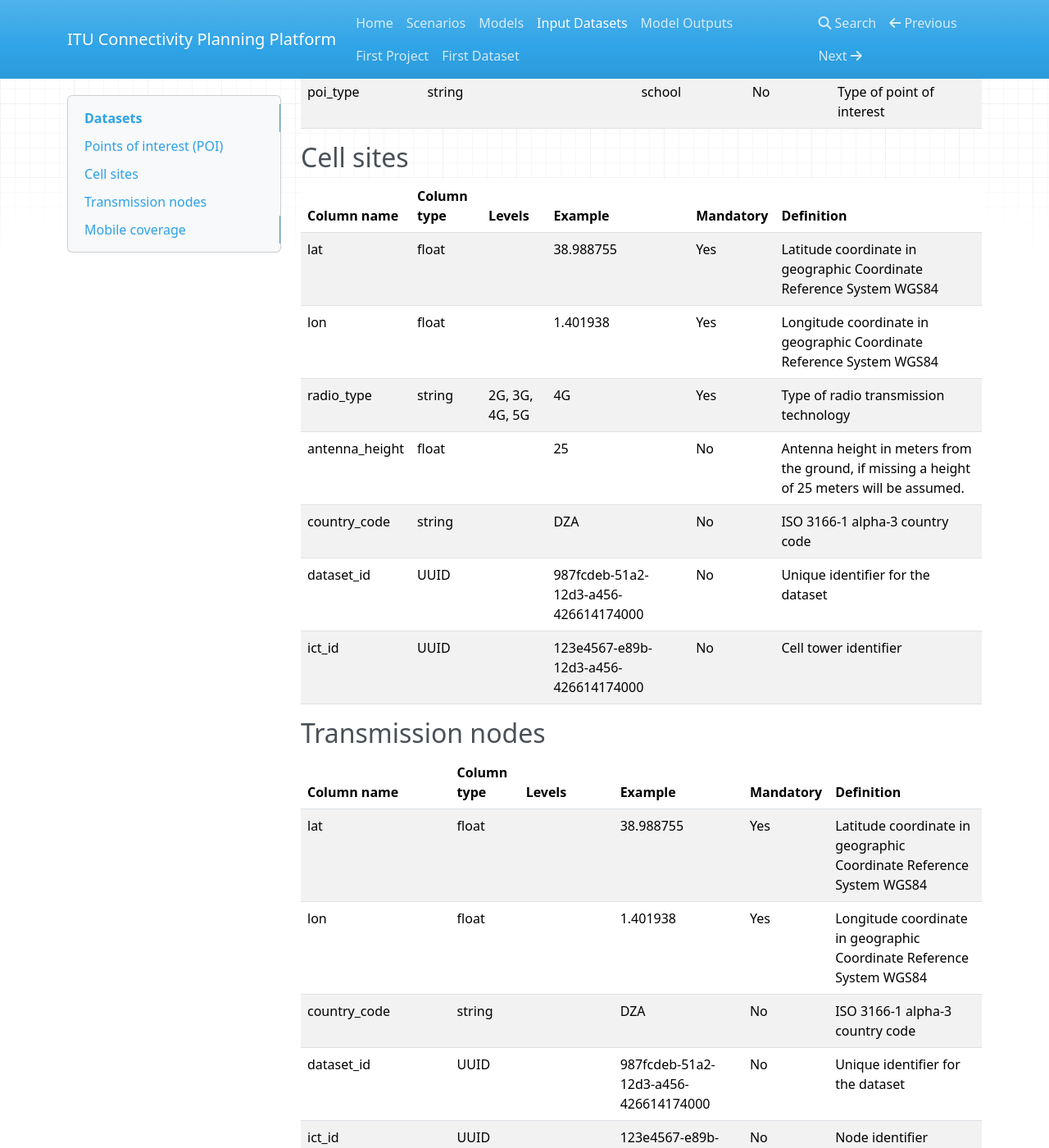
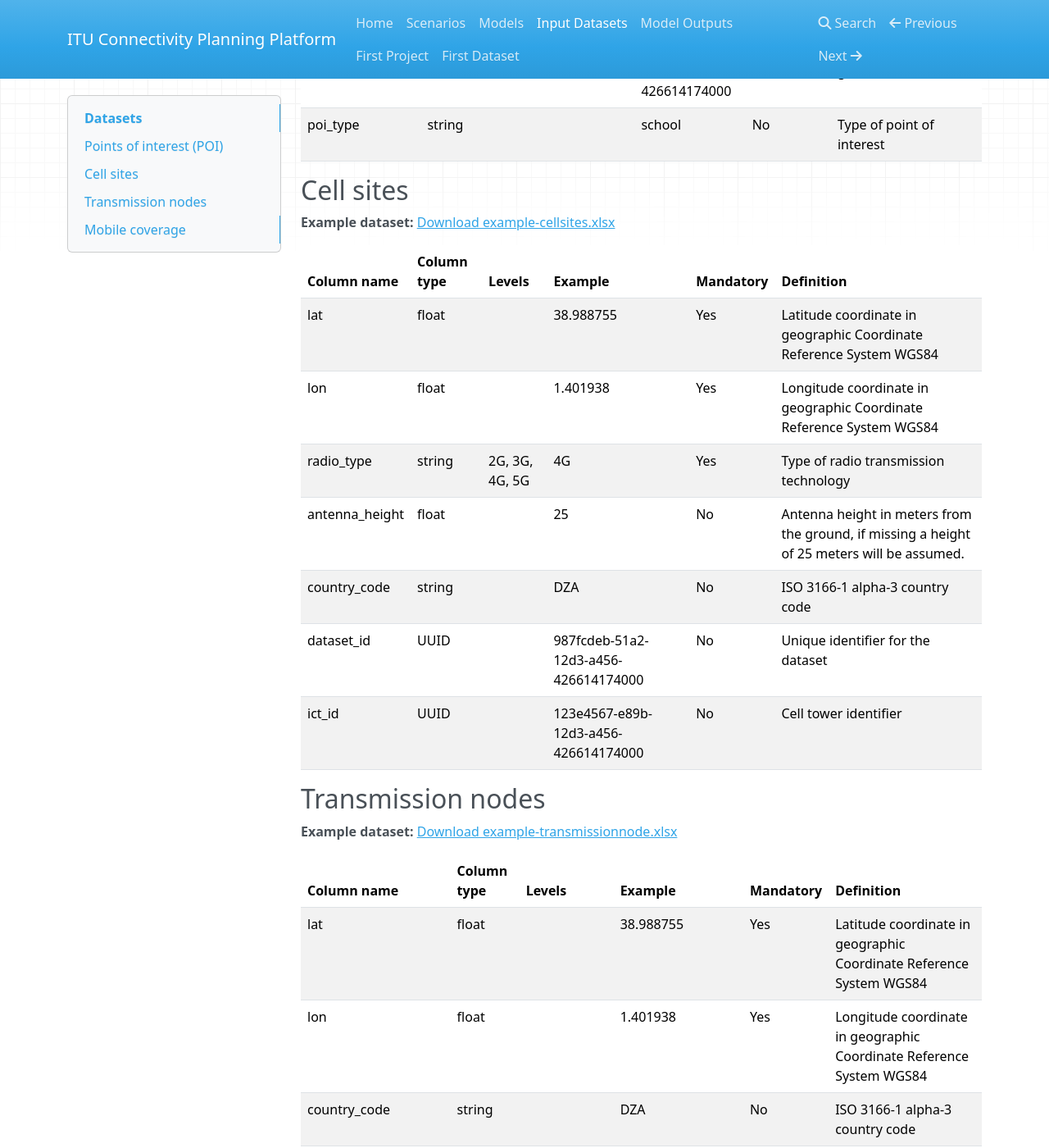
Before and after one commit to FNS-Division/cpp-user-guide, an MkDocs documentation site: the page built from docs/inputdata.md, in a window 1280 px wide and 1400 px high, scrolled down 1652 px. Shown: the whole window at 82% size. Built offline with MkDocs 1.6.1, drawn with Linux system fonts in a browser that asks for light colours; nearby versions of some CDN libraries; some of the changed text lies outside the part shown.

Commit message:
Add example dataset links for POI, cell sites, transmission nodes, and mobile coverage sections

```diff
--- a/docs/inputdata.md
+++ b/docs/inputdata.md
@@ -3,6 +3,8 @@
 This page summarises the user-provided data required by the toolkit. The provided data must conform to the standards below.
 
 ## Points of interest (POI)
+
+**Example dataset:** [Download example-pointsofinterest.xlsx](datasets/example-pointsofinterest.xlsx)
 
 | Column name | Column type | Levels | Example | Mandatory | Definition |
 |------------|-------------|---------|----------|-----------|------------|
@@ -20,6 +22,8 @@
 
 ## Cell sites
 
+**Example dataset:** [Download example-cellsites.xlsx](datasets/example-cellsites.xlsx)
+
 | Column name | Column type | Levels | Example | Mandatory | Definition |
 |------------|-------------|---------|----------|-----------|------------|
 | lat | float | | 38.988755 | Yes | Latitude coordinate in geographic Coordinate Reference System WGS84 |
@@ -32,6 +36,8 @@
 
 ## Transmission nodes
 
+**Example dataset:** [Download example-transmissionnode.xlsx](datasets/example-transmissionnode.xlsx)
+
 | Column name | Column type | Levels | Example | Mandatory | Definition |
 |------------|-------------|---------|----------|-----------|------------|
 | lat | float | | 38.988755 | Yes | Latitude coordinate in geographic Coordinate Reference System WGS84 |
@@ -43,6 +49,8 @@
 
 ## Mobile coverage
 
+**Example dataset:** [Download example-coverage.csv](datasets/example-coverage.csv)
+
 | Column name | Column type | Levels | Example | Mandatory | Definition |
 |------------|-------------|---------|----------|-----------|------------|
 | geometry | geometry | | POLYGON((-74.0060 40.7128, -73.9857 40.7484, -73.9772 40.7516, -74.0060 40.7128)) | Yes | Mobile coverage polygons in geographic Coordinate Reference System WGS84 |
```
